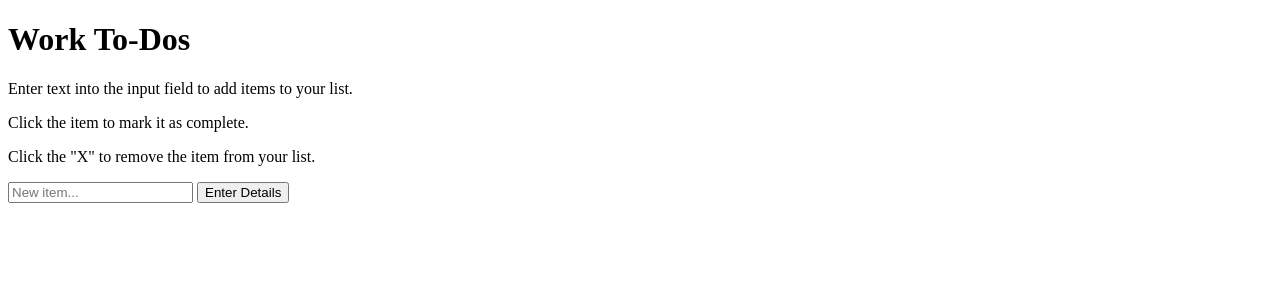
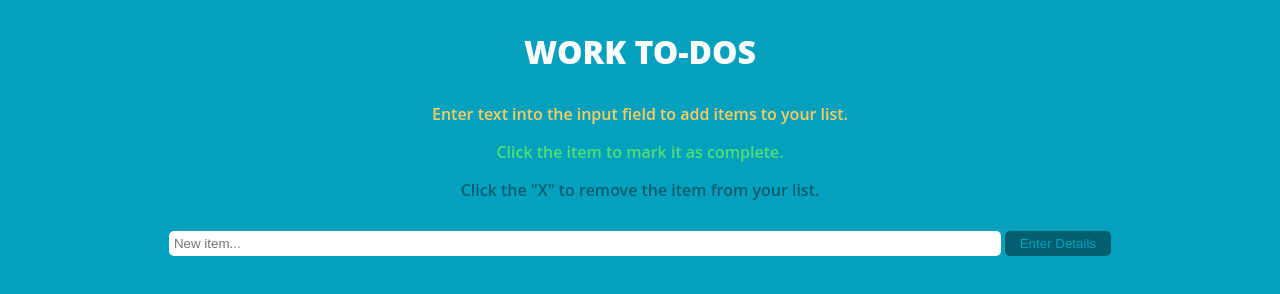
Before and after one commit to ArinSM/Work-To-Do-list, a plain HTML site: page index.html in a window 1280 px wide. Drawn offline with Linux system fonts and the light colour scheme.

Commit message:
Update index.html

```diff
--- a/index.html
+++ b/index.html
@@ -4,7 +4,7 @@
         <meta charset="utf-8">
         <title>Work To-Do List</title>
         <meta name= "viewport" content="width=device-width intial-scale=1 shrink-to-fit=no">
-        <link rel="stylesheet" href=".style.css">
+        <link rel="stylesheet" href="style.css">
     </head>
     <body>
 	    <div class="container">
@@ -41,7 +41,7 @@
 		    </div>
 
 	    </div>
-		<script type="text/javascript" src=".index.js">
+		<script type="text/javascript" src="index.js">
 		</script>
     </body>
 </html>
```
